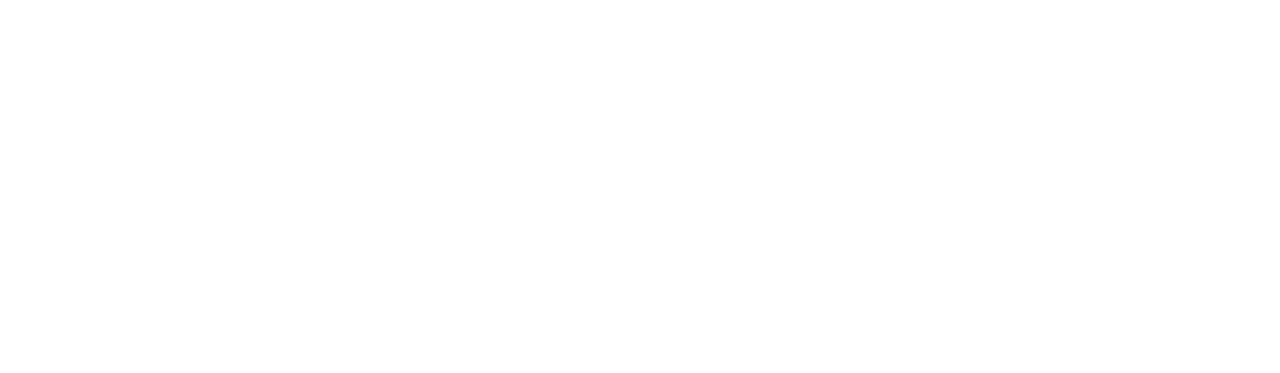
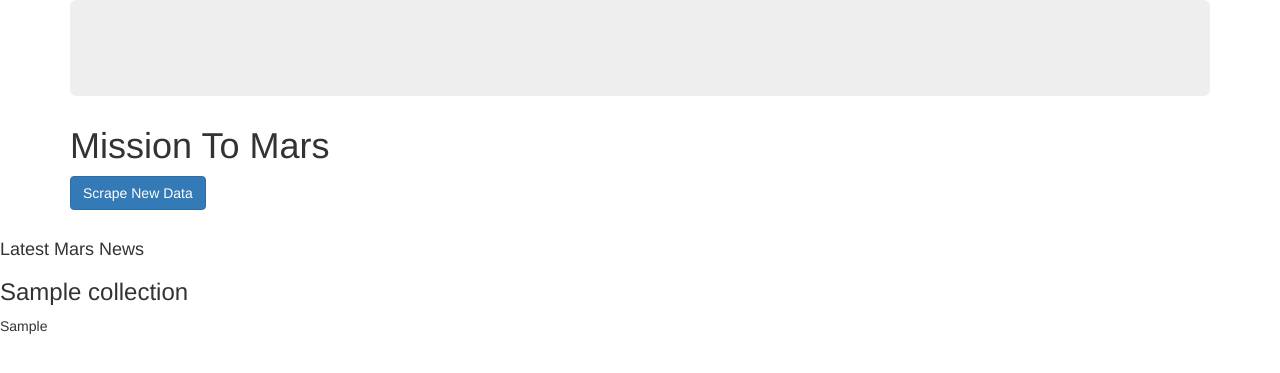
Before and after one commit to Auburn9698/web-scraping-challenge, a Flask app: page / in a window 1280 px wide. Before the commit the part shown is empty. Shown: the top 373 px of the page. Run offline with Flask 2, Linux system fonts and the light colour scheme; a database or web service that is not in the repository returns one stand-in record (values such as "Sample title"); parts of the project's set-up code (start-up, migrations or seed data) failed here and were passed over; some libraries are stand-ins or nearby versions.

Commit message:
First Tuesday save
First Tuesday save

```diff
--- a/Missions_To_Mars/app.py
+++ b/Missions_To_Mars/app.py
@@ -14,10 +14,10 @@ mongo = PyMongo(app, uri="mongodb://localhost:27017/mars_app")
 def home():
 
     # Find one record of data from the mongo database
-    mars_data = mongo.db.collection.find_one()
+    destination_data = mongo.db.collection.find_one()
 
     # Return template and data
-    return render_template("index.html", mars=mars_data)
+    return render_template("index.html", mars=destination_data)
 
 
 # Route that will trigger the scrape function
--- a/Missions_To_Mars/templates/index.html
+++ b/Missions_To_Mars/templates/index.html
@@ -8,3 +8,27 @@
   <title>Mission To Mars</title>
   <link rel="stylesheet" href="https://maxcdn.bootstrapcdn.com/bootstrap/3.3.7/css/bootstrap.min.css">
 </head>
+
+<body>
+    <!--jumbtron with button-->
+    <div class = 'container'>
+        <div class = 'jumbotron text-center'></div>
+          <h1> Mission To Mars</h1>
+          <p><a class='btn btn-primary btn-lrg' href='/scrape'>Scrape New Data</a>
+        </div>
+        </p>
+    </div>
+
+    <!--Mars News-->
+    <div class="row">
+        <div class="col-sm-9">
+          <h4> Latest Mars News </43>
+          <h3> {{ mars.news_title }} </h3>
+          <p> {{ mars.news_p }} </p>
+        </div>
+    </div>
+
+
+
+
+</body>
```
